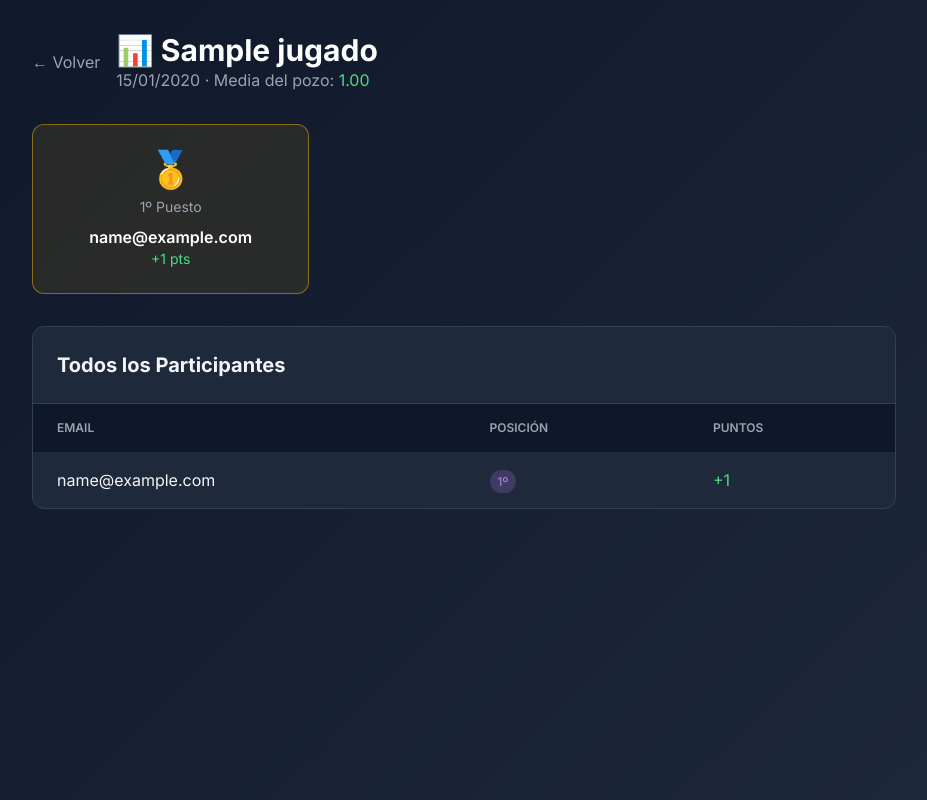
After one commit to AlbertoMartinMate/La-Pecera-Padel-Hub, a Flask app: template templates/ver_resultados.html in a window 1280 px wide. The commit adds this page. Shown: the whole page, without its empty margins (176-1103 px from the left). Run offline with Flask 3, Linux system fonts and the light colour scheme; the template is opened without the code that fills it: values that come from a table or form of the project are taken from there, others are empty; tables that the repository leaves empty hold one stand-in row (values such as "Sample post"); some libraries are stand-ins or nearby versions.

Commit message:
Panel ver pozos jugados y resultados

```diff
--- a/app.py
+++ b/app.py
@@ -232,8 +232,9 @@ def admin_panel():
 
     usuarios = Usuario.query.order_by(Usuario.fecha_registro.desc()).all()
     pozos = Pozo.query.filter_by(activo=True).order_by(Pozo.fecha).all()
+    pozos_jugados = PozoJugado.query.order_by(PozoJugado.fecha.desc()).all()
 
-    return render_template('admin_new.html', usuarios=usuarios, pozos=pozos)
+    return render_template('admin_new.html', usuarios=usuarios, pozos=pozos, pozos_jugados=pozos_jugados)
 
 @app.route('/admin/toggle_user/<int:user_id>')
 def toggle_user(user_id):
@@ -434,6 +435,18 @@ def subir_resultados():
     return render_template('subir_resultados.html')
 
 
+@app.route('/admin/ver_resultados/<int:pozo_id>')
+def ver_resultados(pozo_id):
+    if 'user_id' not in session or not session.get('is_admin'):
+        flash('No tienes permisos de administrador', 'error')
+        return redirect(url_for('login'))
+
+    pozo = PozoJugado.query.get_or_404(pozo_id)
+    resultados = Resultado.query.filter_by(pozo_jugado_id=pozo_id).order_by(Resultado.posicion).all()
+
+    return render_template('ver_resultados.html', pozo=pozo, resultados=resultados)
+
+
 # Crear las tablas en la base de datos
 with app.app_context():
     db.create_all()
--- /dev/null
+++ b/templates/ver_resultados.html
@@ -0,0 +1,77 @@
+{% extends "base.html" %}
+
+{% block title %}Resultados - {{ pozo.titulo }}{% endblock %}
+
+{% block content %}
+<div class="min-h-screen">
+    <main class="max-w-4xl mx-auto px-4 py-8">
+        <div class="flex items-center mb-8">
+            <a href="{{ url_for('admin_panel') }}" class="text-gray-400 hover:text-white mr-4">
+                ← Volver
+            </a>
+            <div>
+                <h1 class="text-3xl font-bold text-white">📊 {{ pozo.titulo }}</h1>
+                <p class="text-gray-400">
+                    {{ pozo.fecha.strftime('%d/%m/%Y') if pozo.fecha else 'Sin fecha' }}
+                    · Media del pozo: <span class="text-green-400">{{ "%.2f"|format(pozo.nivel) if pozo.nivel else '-' }}</span>
+                </p>
+            </div>
+        </div>
+
+        <!-- Top 3 -->
+        <div class="grid grid-cols-1 md:grid-cols-3 gap-4 mb-8">
+            {% for resultado in resultados if resultado.posicion %}
+            <div class="bg-dark-card border border-dark-border rounded-xl p-6 text-center
+                {% if resultado.posicion == 1 %}border-yellow-500/50 bg-yellow-500/10{% endif %}
+                {% if resultado.posicion == 2 %}border-gray-400/50 bg-gray-400/10{% endif %}
+                {% if resultado.posicion == 3 %}border-orange-600/50 bg-orange-600/10{% endif %}">
+                <div class="text-4xl mb-2">
+                    {% if resultado.posicion == 1 %}🥇{% endif %}
+                    {% if resultado.posicion == 2 %}🥈{% endif %}
+                    {% if resultado.posicion == 3 %}🥉{% endif %}
+                </div>
+                <p class="text-sm text-gray-400">{{ resultado.posicion }}º Puesto</p>
+                <p class="text-white font-semibold mt-2">{{ resultado.email }}</p>
+                <p class="text-green-400 text-sm">+{{ resultado.puntos }} pts</p>
+            </div>
+            {% endfor %}
+        </div>
+
+        <!-- Todos los participantes -->
+        <div class="bg-dark-card border border-dark-border rounded-xl overflow-hidden">
+            <div class="p-6 border-b border-dark-border">
+                <h2 class="text-xl font-bold text-gray-100">Todos los Participantes</h2>
+            </div>
+
+            <div class="overflow-x-auto">
+                <table class="w-full">
+                    <thead class="bg-dark-bg">
+                        <tr>
+                            <th class="px-6 py-4 text-left text-xs font-semibold text-gray-400 uppercase">Email</th>
+                            <th class="px-6 py-4 text-left text-xs font-semibold text-gray-400 uppercase">Posición</th>
+                            <th class="px-6 py-4 text-left text-xs font-semibold text-gray-400 uppercase">Puntos</th>
+                        </tr>
+                    </thead>
+                    <tbody class="divide-y divide-dark-border">
+                        {% for resultado in resultados %}
+                        <tr class="hover:bg-dark-bg/50 transition">
+                            <td class="px-6 py-4 text-gray-100">{{ resultado.email }}</td>
+                            <td class="px-6 py-4">
+                                {% if resultado.posicion %}
+                                <span class="text-xs bg-purple-400/20 text-purple-400 px-2 py-1 rounded-full">
+                                    {{ resultado.posicion }}º
+                                </span>
+                                {% else %}
+                                <span class="text-gray-500">Participante</span>
+                                {% endif %}
+                            </td>
+                            <td class="px-6 py-4 text-green-400">+{{ resultado.puntos }}</td>
+                        </tr>
+                        {% endfor %}
+                    </tbody>
+                </table>
+            </div>
+        </div>
+    </main>
+</div>
+{% endblock %}
```
Also changed, not shown: templates/admin_new.html (+60 -0 lines).
